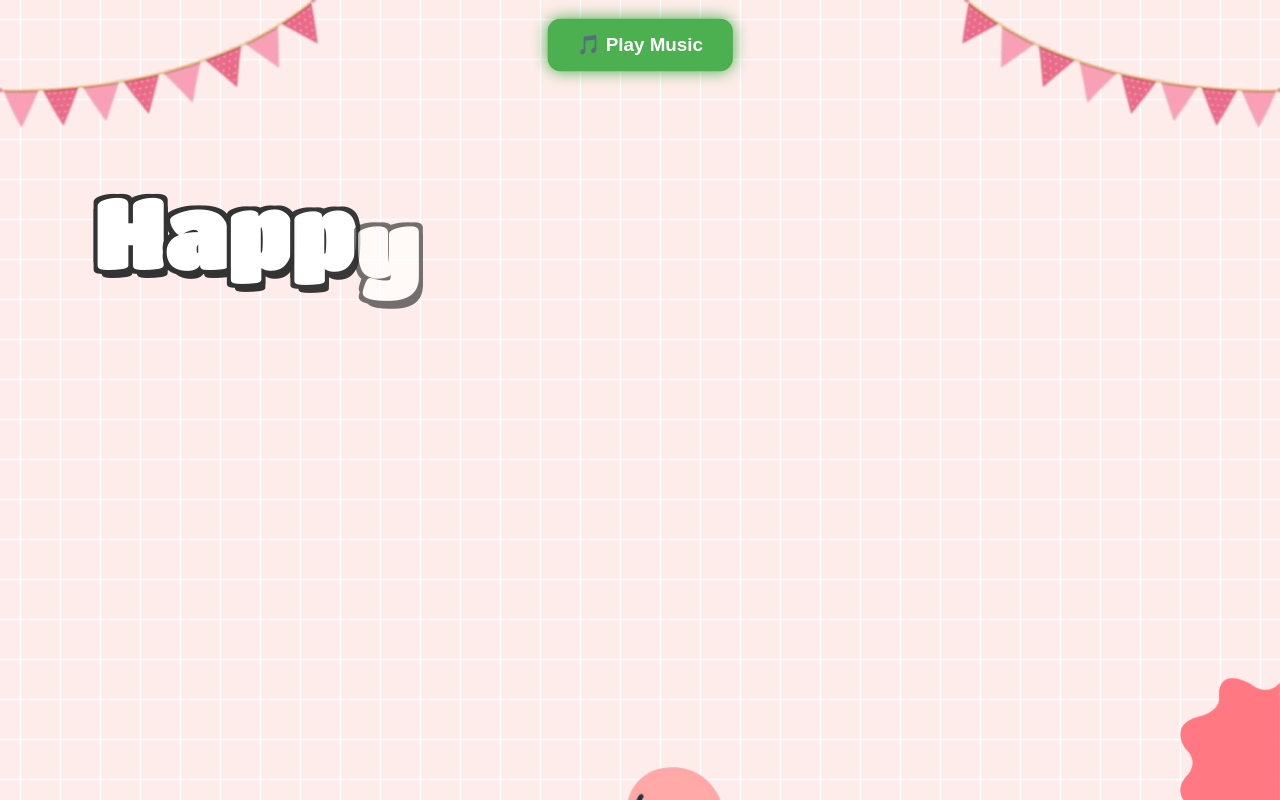
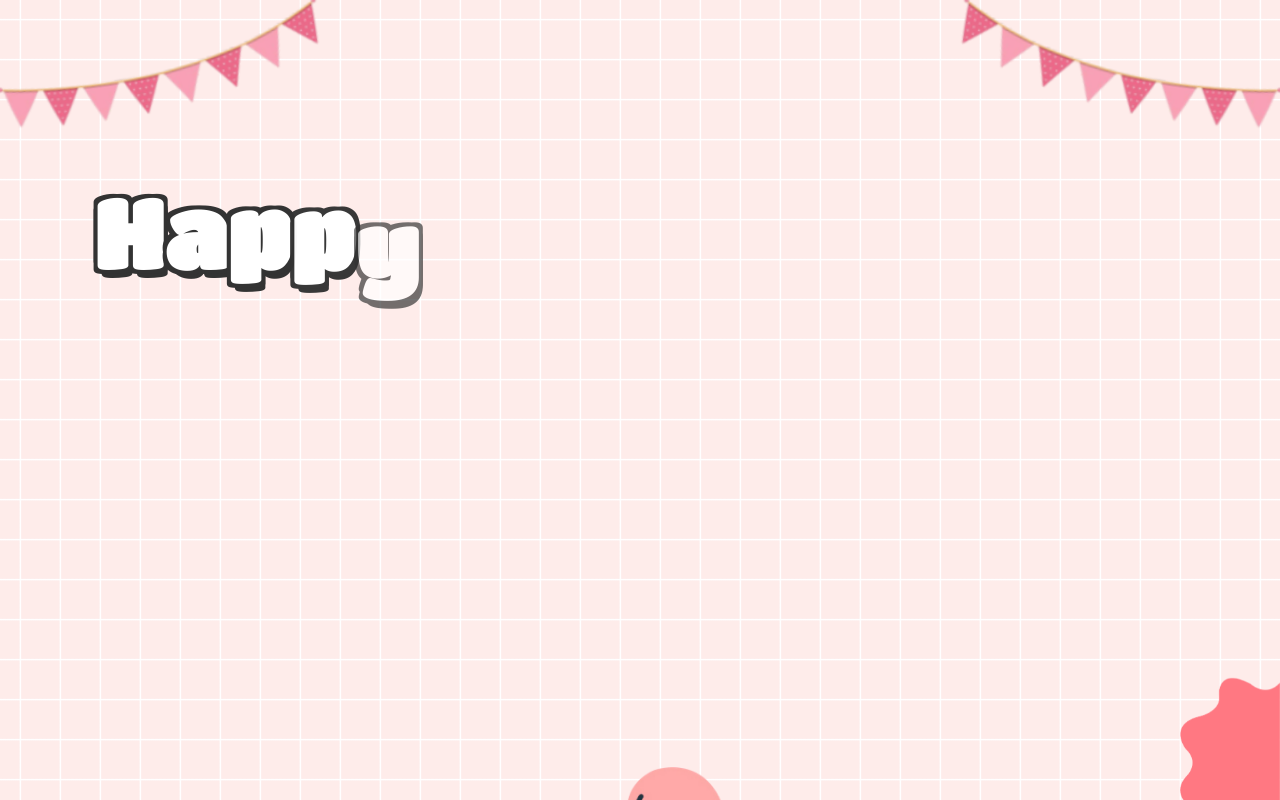
Before and after one commit to yasrib4472/joya-s-birthday-, a plain HTML site: page index.html in a window 1280 px wide. Drawn offline with nearby package versions, Linux system fonts and the light colour scheme; a web font is replaced by a local one.

Commit message:
Update index.html

```diff
--- a/index.html
+++ b/index.html
@@ -20,48 +20,7 @@
 </audio>
 </audio>
 <body>
-    <!-- 🧠 STYLE -->
-<style>
-  #music-btn {
-    position: fixed;
-    top: 20px;
-    left: 50%;
-    transform: translateX(-50%);
-    padding: 14px 28px;
-    font-size: 18px;
-    border: none;
-    border-radius: 12px;
-    background-color: #4CAF50;
-    color: white;
-    cursor: pointer;
-    box-shadow: 0 0 15px #4CAF50;
-    transition: all 0.3s ease;
-    font-weight: bold;
-    animation: pulse 1.5s infinite;
-    z-index: 9999;
-  }
 
-  #music-btn:hover {
-    background-color: #388E3C;
-    box-shadow: 0 0 20px #388E3C;
-  }
-
-  @keyframes pulse {
-    0% { transform: translateX(-50%) scale(1); }
-    50% { transform: translateX(-50%) scale(1.05); }
-    100% { transform: translateX(-50%) scale(1); }
-  }
-</style>
-
-<!-- 🎵 TOGGLE BUTTON -->
-<button id="music-btn" onclick="toggleMusic()">🎵 Play Music</button>
-
-<!-- 🎧 AUDIO -->
-<audio id="bg-music" loop hidden>
-  <source src="images/music.mp3" type="audio/mpeg">
-</audio>
-
-<!-- ⚙️ SCRIPT -->
 <script>
   const music = document.getElementById('bg-music');
   const btn = document.getElementById('music-btn');
```
